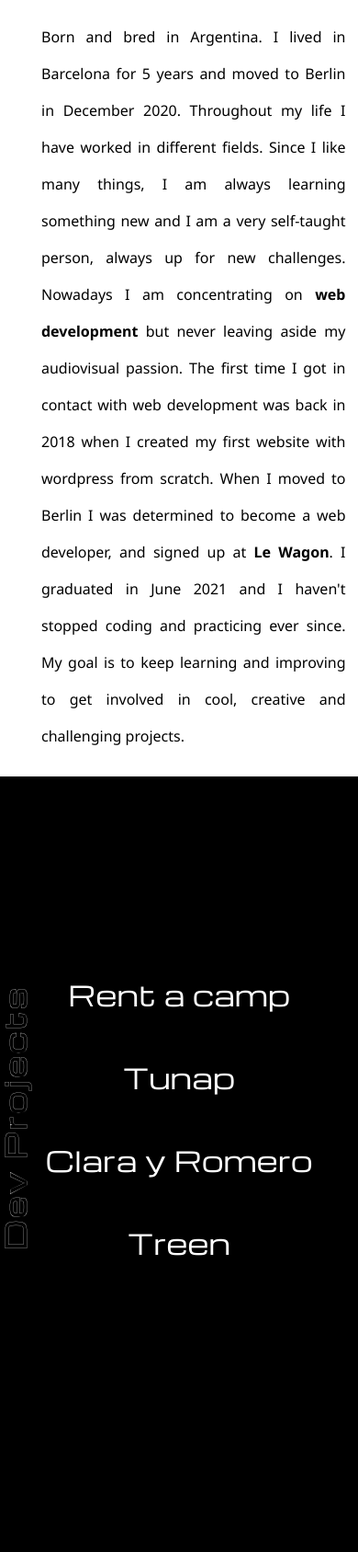
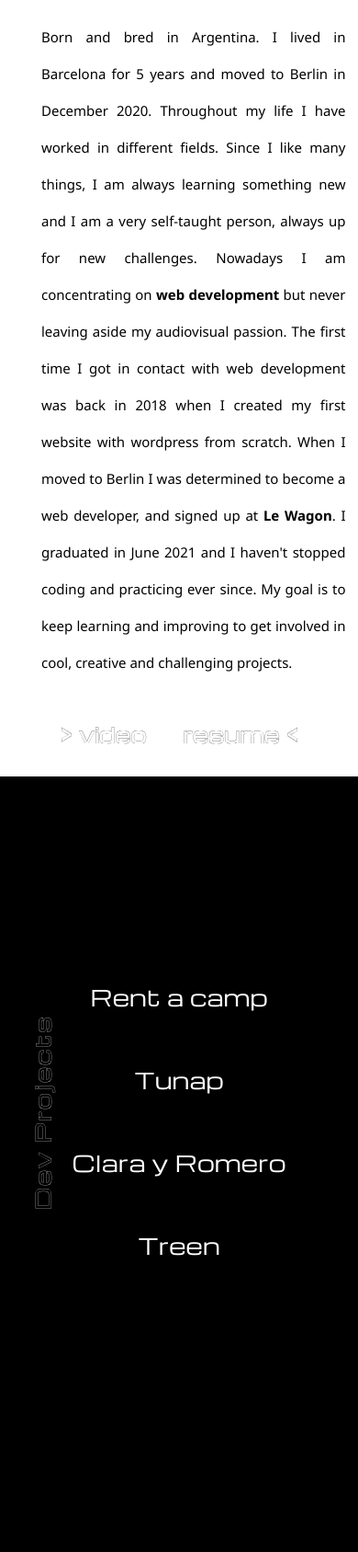
Before and after one commit to CristinaOe/porfolio2022, a PHP site: page / in a window 390 px wide; the page is wider, and only the part inside the window is pictured. Shown: the part 844-2531 px from the top of that part at 92% size. Run offline with PHP 8.4, Linux system fonts and the light colour scheme; some libraries are stand-ins or nearby versions.

Commit message:
mq handy

```diff
--- a/css/styles.css
+++ b/css/styles.css
@@ -351,7 +351,7 @@
 
 @media only screen and (max-width: 768px) {
   h1 {
-    font-size: 32px;
+    font-size: 26px;
   }
 
   nav ol li a {
@@ -365,7 +365,7 @@
 
   .about-desc {
     padding: 0px 45px;
-    font-size: 16px;
+    font-size: 15px;
     width: 85%;
     line-height: 40px;
   }
@@ -379,7 +379,7 @@
     text-align: center;
   }
   .links a {
-    font-size: 30px;
+    font-size: 22px;
     line-height: 57px;
     padding-top: 0px;
   }
@@ -400,22 +400,22 @@
   /* project section */
 
   #projects h2 {
-    font-size: 30px;
-    margin-left: -130px;
+    font-size: 22px;
+    margin-left: -60px;
   }
 
   .project-item button {
-    font-size: 30px;
+    font-size: 24px;
   }
 
   /* contact */
 
   #contact h3 {
-    font-size: 40px;
+    font-size: 33px;
   }
 
   #contact h2 a {
-    font-size: 28px;
+    font-size: 22px;
     margin-left: 25px;
     margin-top: 3000px;
     line-height: 50px;
```
